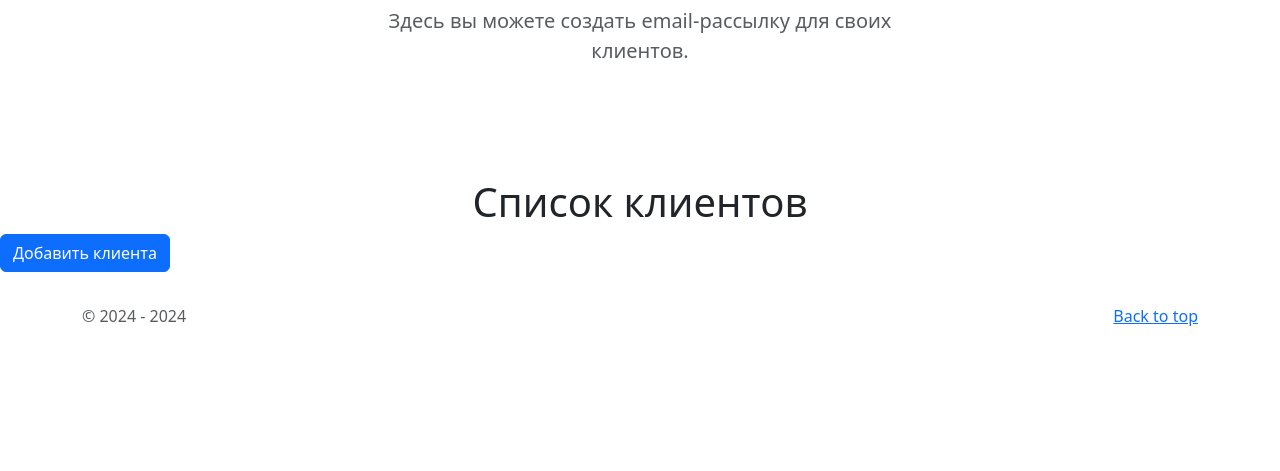
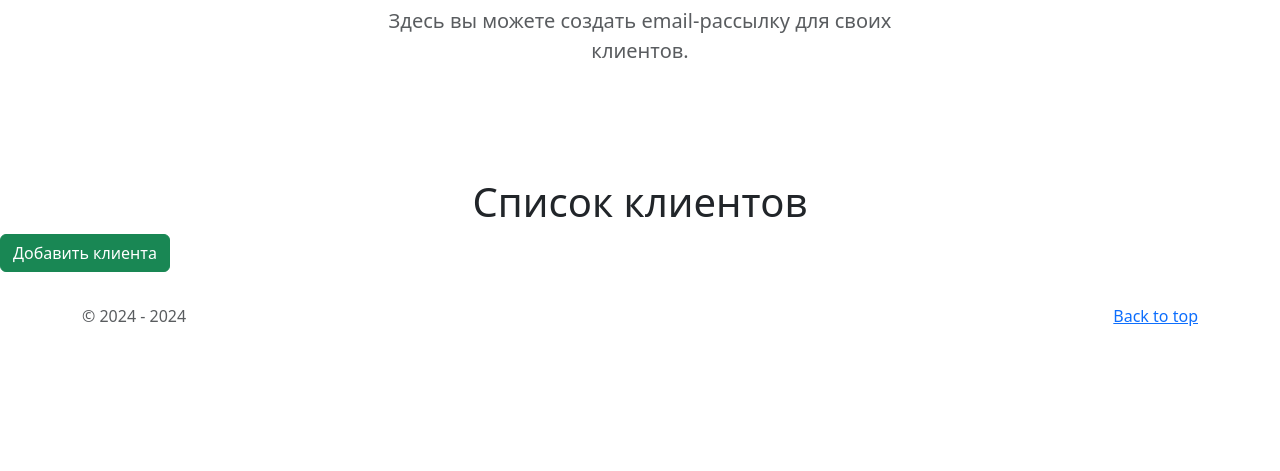
Before and after one commit to SundeevAlex/Course_Work_6, a Django app: page /clients_list/ in a window 1280 px wide. Shown: the part 250-721 px from the top of the page. Run offline with Django 5.2, Linux system fonts and the light colour scheme; the visitor is signed in with stand-in values (Sample User, id 1); data that the repository does not hold is empty; some libraries are stand-ins or nearby versions.

Commit message:
A little bit changes, not impotant

```diff
--- a/mailing/admin.py
+++ b/mailing/admin.py
@@ -4,7 +4,7 @@ from .models import Client, Mailing, Message, Log
 
 @admin.register(Client)
 class ClientAdmin(admin.ModelAdmin):
-    list_display = ('name', 'email', 'comment')
+    list_display = ('name', 'email', 'comment', 'owner')
     search_fields = ('name', 'email',)
     list_filter = ('name', 'email',)
 
--- a/mailing/templates/mailing/client_list.html
+++ b/mailing/templates/mailing/client_list.html
@@ -5,7 +5,7 @@
         <h1 class="jumbotron-heading">Список клиентов</h1>
     </div>
 </section>
-<a class="btn btn-primary" href="{% url 'mailing:create' %}">Добавить клиента</a>
+<a class="btn btn-success" href="{% url 'mailing:create' %}">Добавить клиента</a>
 <div class="row row-cols-1 row-cols-sm-2 row-cols-md-3 g-3">
     {% for client in object_list %}
     <div class="col-3 p-1">
```
